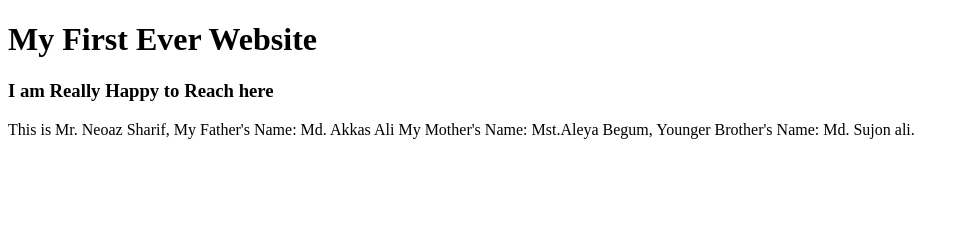
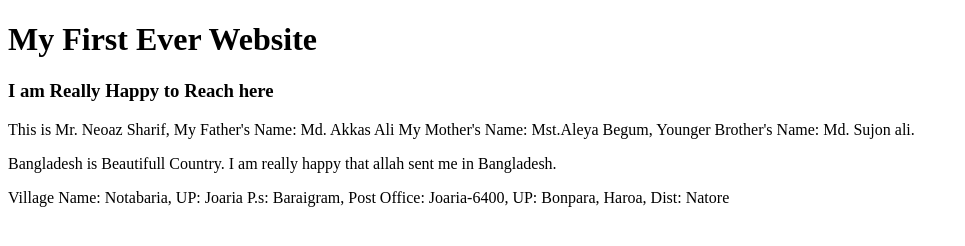
Before and after one commit to NeoazSharif/my-first-website, a plain HTML site: page index.html in a window 1280 px wide. Shown: the whole page, without its empty margins (0-965 px from the left). Drawn offline with Linux system fonts and the light colour scheme.

Commit message:
My Address

```diff
--- a/index.html
+++ b/index.html
@@ -11,5 +11,13 @@
     <p>This is Mr. Neoaz Sharif, My Father's Name: Md. Akkas Ali
         My Mother's Name: Mst.Aleya Begum, Younger Brother's Name:
         Md. Sujon ali.</p>
+
+        <p>Bangladesh is Beautifull Country.
+            I am really happy that allah sent
+            me in Bangladesh.</p>
+
+            <p> Village Name: Notabaria, UP: Joaria
+                P.s: Baraigram, Post Office: Joaria-6400,
+                UP: Bonpara, Haroa, Dist: Natore </p>
 </body>
 </html>
```
